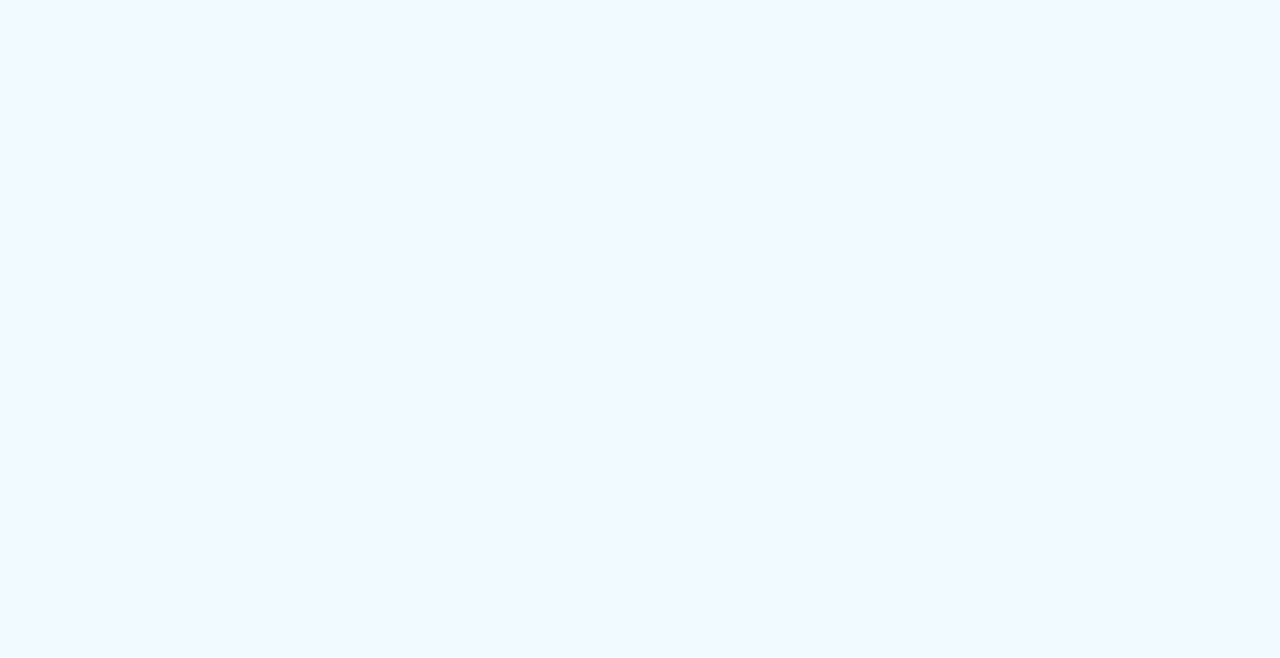
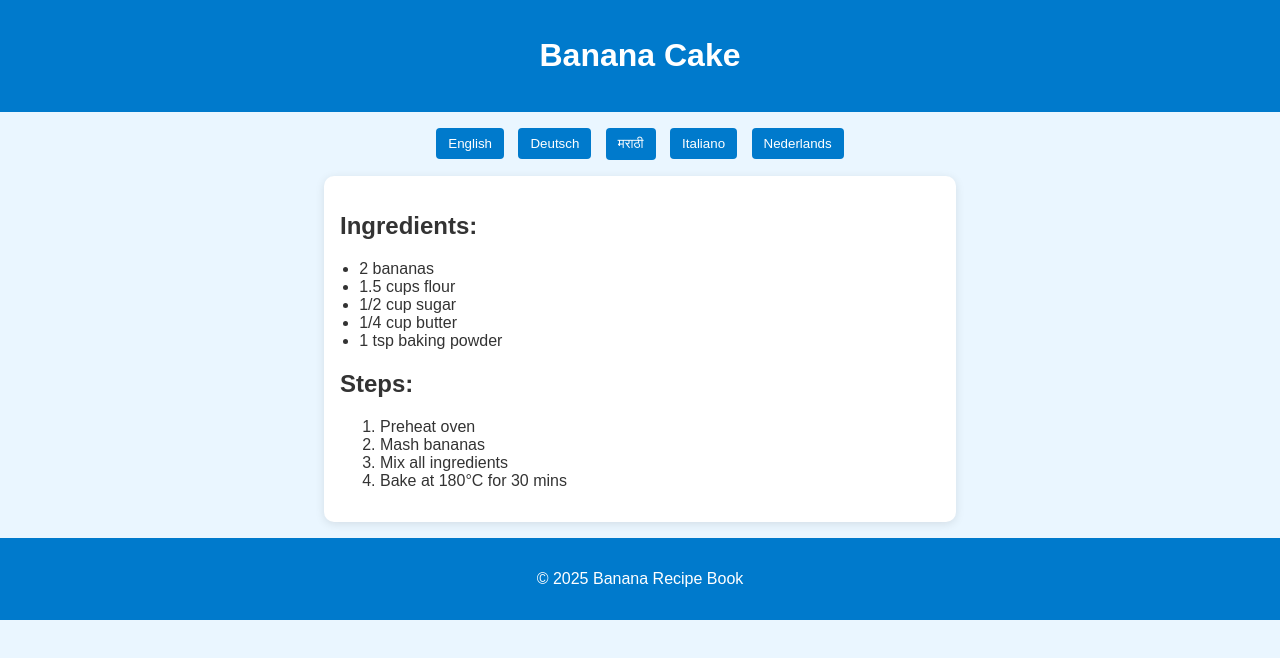
Before and after one commit to vividpuls/receipees, a plain HTML site: page index.html in a window 1280 px wide. Drawn offline with Linux system fonts and the light colour scheme.

Commit message:
Update index.html

```diff
--- a/index.html
+++ b/index.html
@@ -1,13 +1,131 @@
-<!DOCTYPE html>
+
+  <!DOCTYPE html>
 <html lang="en">
 <head>
   <meta charset="UTF-8" />
-  <meta name="viewport" content="width=device-width, initial-scale=1.0" />
-  <title>Banana Recipe Book</title>
-  <link rel="stylesheet" href="styles.css" />
+  <meta name="viewport" content="width=device-width, initial-scale=1.0"/>
+  <title>VPs Recipe Recipe</title>
+  <style>
+    body {
+      font-family: Arial, sans-serif;
+      background: #eaf6ff;
+      color: #333;
+      margin: 0;
+      padding: 0;
+    }
+    header, footer {
+      background: #007acc;
+      color: white;
+      padding: 1rem;
+      text-align: center;
+    }
+    .lang-switcher {
+      text-align: center;
+      margin: 1rem;
+    }
+    .lang-switcher button {
+      margin: 0 5px;
+      padding: 8px 12px;
+      border: none;
+      background: #007acc;
+      color: white;
+      cursor: pointer;
+      border-radius: 4px;
+    }
+    .lang-switcher button:hover {
+      background: #005b99;
+    }
+    .card {
+      max-width: 600px;
+      margin: 1rem auto;
+      background: white;
+      border-radius: 10px;
+      padding: 1rem;
+      box-shadow: 0 2px 10px rgba(0,0,0,0.1);
+    }
+    ul {
+      padding-left: 1.2rem;
+    }
+  </style>
 </head>
 <body>
-  <div id="root"></div>
-  <script src="main.js"></script>
+
+  <header>
+    <h1 id="title">Banana Cake</h1>
+  </header>
+
+  <div class="lang-switcher">
+    <button onclick="setLang('en')">English</button>
+    <button onclick="setLang('de')">Deutsch</button>
+    <button onclick="setLang('mr')">मराठी</button>
+    <button onclick="setLang('it')">Italiano</button>
+    <button onclick="setLang('nl')">Nederlands</button>
+  </div>
+
+  <div class="card">
+    <h2 id="ingredients-title">Ingredients:</h2>
+    <ul id="ingredients"></ul>
+    <h2 id="steps-title">Steps:</h2>
+    <ol id="steps"></ol>
+  </div>
+
+  <footer>
+    <p>&copy; 2025 Banana Recipe Book</p>
+  </footer>
+
+  <script>
+    const data = {
+      en: {
+        title: "Banana Cake",
+        ingredientsTitle: "Ingredients:",
+        stepsTitle: "Steps:",
+        ingredients: ["2 bananas", "1.5 cups flour", "1/2 cup sugar", "1/4 cup butter", "1 tsp baking powder"],
+        steps: ["Preheat oven", "Mash bananas", "Mix all ingredients", "Bake at 180°C for 30 mins"]
+      },
+      de: {
+        title: "Bananenkuchen",
+        ingredientsTitle: "Zutaten:",
+        stepsTitle: "Schritte:",
+        ingredients: ["2 Bananen", "1,5 Tassen Mehl", "1/2 Tasse Zucker", "1/4 Tasse Butter", "1 TL Backpulver"],
+        steps: ["Ofen vorheizen", "Bananen zerdrücken", "Alle Zutaten mischen", "Bei 180°C 30 Minuten backen"]
+      },
+      mr: {
+        title: "केळ्याचा केक",
+        ingredientsTitle: "साहित्य:",
+        stepsTitle: "कृती:",
+        ingredients: ["२ केळी", "१.५ कप पीठ", "१/२ कप साखर", "१/४ कप लोणी", "१ टीस्पून बेकिंग पावडर"],
+        steps: ["ओव्हन गरम करा", "केळी चिरून घ्या", "सर्व साहित्य एकत्र करा", "१८०°C वर ३० मिनिटे बेक करा"]
+      },
+      it: {
+        title: "Torta alla banana",
+        ingredientsTitle: "Ingredienti:",
+        stepsTitle: "Passaggi:",
+        ingredients: ["2 banane", "1.5 tazze di farina", "1/2 tazza di zucchero", "1/4 tazza di burro", "1 cucchiaino di lievito"],
+        steps: ["Preriscaldare il forno", "Schiacciare le banane", "Mescolare gli ingredienti", "Cuocere a 180°C per 30 minuti"]
+      },
+      nl: {
+        title: "Bananencake",
+        ingredientsTitle: "Ingrediënten:",
+        stepsTitle: "Stappen:",
+        ingredients: ["2 bananen", "1,5 kopjes bloem", "1/2 kop suiker", "1/4 kop boter", "1 theelepel bakpoeder"],
+        steps: ["Verwarm de oven voor", "Prak de bananen", "Meng alles", "Bak 30 minuten op 180°C"]
+      }
+    };
+
+    function setLang(lang) {
+      const d = data[lang];
+      document.getElementById('title').innerText = d.title;
+      document.getElementById('ingredients-title').innerText = d.ingredientsTitle;
+      document.getElementById('steps-title').innerText = d.stepsTitle;
+
+      document.getElementById('ingredients').innerHTML = d.ingredients.map(i => `<li>${i}</li>`).join("");
+      document.getElementById('steps').innerHTML = d.steps.map(s => `<li>${s}</li>`).join("");
+    }
+
+    // Default language
+    setLang('en');
+  </script>
+
+
 </body>
 </html>
```
